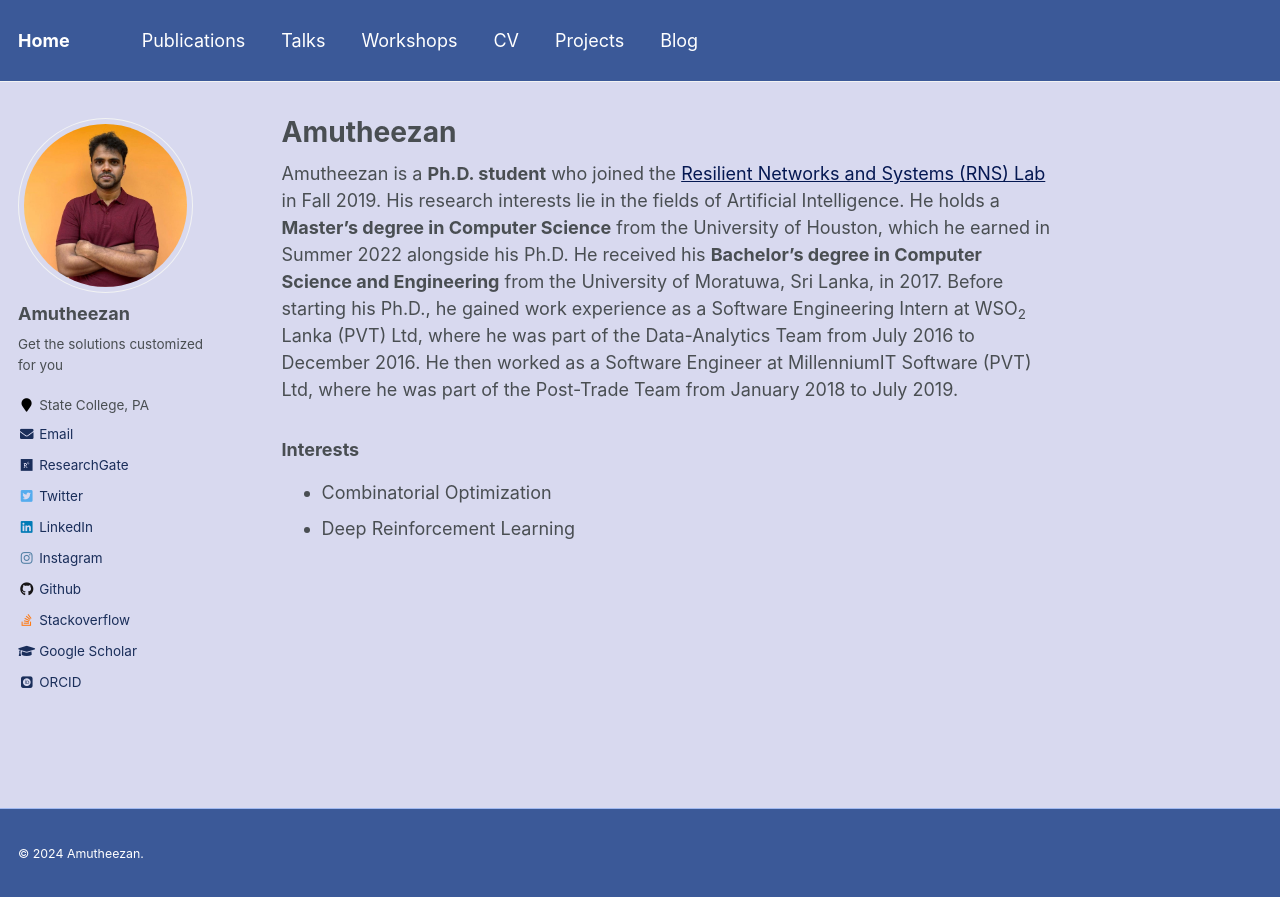
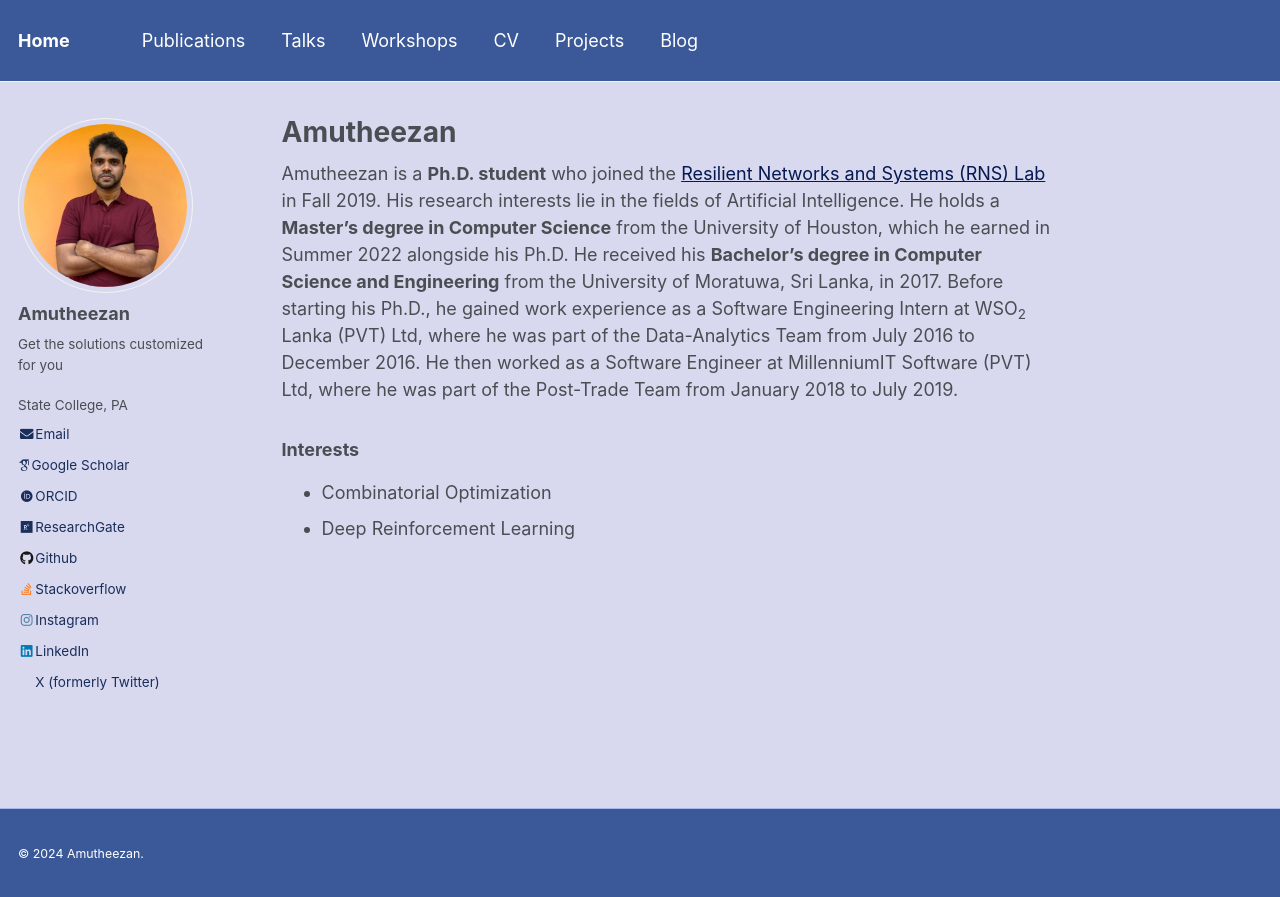
Before and after one commit to Amutheezan/amutheezan.github.io, a Jekyll site: the page built from _pages/about.md, in a window 1280 px wide. Shown: the top 897 px of the page. Built offline with Jekyll 4.4.1, drawn with Linux system fonts in a browser that asks for light colours; some web fonts are replaced.

Commit message:
Update author-profile.html

```diff
--- a/_includes/author-profile.html
+++ b/_includes/author-profile.html
@@ -16,108 +16,140 @@
 
   <div class="author__content">
     <h3 class="author__name">{{ author.name }}</h3>
+    {% if author.pronouns %}<p class="author__pronouns">{{ author.pronouns }}</p>{% endif %}
     {% if author.bio %}<p class="author__bio">{{ author.bio }}</p>{% endif %}
   </div>
 
   <div class="author__urls-wrapper">
     <button class="btn btn--inverse">Follow</button>
     <ul class="author__urls social-icons">
+      <!-- Font Awesome icons / Biographic information  -->
       {% if author.location %}
-        <li><i class="fa fa-fw fa-map-marker" aria-hidden="true"></i> {{ author.location }}</li>
+        <li class="author__desktop"><i class="fa-solid fa-location-dot icon-pad-right" aria-hidden="true"></i>{{ author.location }}</li>
       {% endif %}
       {% if author.employer %}
-        <li><i class="fa fa-fw fa-map-marker" aria-hidden="true"></i> {{ author.employer }}</li>
+        <li class="author__desktop"><i class="fa fa-solid fa-building-columns icon-pad-right" aria-hidden="true"></i>{{ author.employer }}</li>
       {% endif %}
       {% if author.uri %}
-        <li><a href="{{ author.uri }}"><i class="fas fa-fw fa-link" aria-hidden="true"></i> {{ site.data.ui-text[site.locale].website_label | default: "Website" }}</a></li>
+        <li><a href="{{ author.uri }}"><i class="fas fa-fw fa-link icon-pad-right" aria-hidden="true"></i>{{ site.data.ui-text[site.locale].website_label | default: "Website" }}</a></li>
       {% endif %}
       {% if author.email %}
-        <li><a href="mailto:{{ author.email }}"><i class="fas fa-fw fa-envelope" aria-hidden="true"></i> {{ site.data.ui-text[site.locale].email_label | default: "Email" }}</a></li>
+        <li><a href="mailto:{{ author.email }}"><i class="fas fa-fw fa-envelope icon-pad-right" aria-hidden="true"></i>{{ site.data.ui-text[site.locale].email_label | default: "Email" }}</a></li>
+      {% endif %}
+
+      <!-- Font Awesome and Academicons icons / Academic websites -->
+      {% if author.arxiv %}
+        <li><a href="{{ author.arxiv }}"><i class="ai ai-arxiv ai-fw icon-pad-right"></i>arXiv</a></li>
+      {% endif %}
+      {% if author.googlescholar %}
+        <li><a href="{{ author.googlescholar }}"><i class="ai ai-google-scholar icon-pad-right"></i>Google Scholar</a></li>
+      {% endif %}
+      {% if author.impactstory %}
+        <li><a href="{{ author.impactstory }}"><i class="ai ai-impactstory ai-fw icon-pad-right"></i>Impactstory</a></li>
+      {% endif %}
+      {% if author.orcid %}
+        <li><a href="{{ author.orcid }}"><i class="ai ai-orcid ai-fw icon-pad-right"></i>ORCID</a></li>
+      {% endif %}
+      {% if author.pubmed %}
+        <li><a href="{{ author.pubmed }}"><i class="ai ai-pubmed ai-fw icon-pad-right"></i>PubMed</a></li>
+      {% endif %}
+      {% if author.researchgate %}
+        <li><a href="{{ author.researchgate }}"><i class="fab fa-fw fa-researchgate icon-pad-right" aria-hidden="true"></i>ResearchGate</a></li>
+      {% endif %}
+
+      <!-- Font Awesome icons / Repositories and software development -->
+      {% if author.bitbucket %}
+        <li><a href="https://bitbucket.org/{{ author.bitbucket }}"><i class="fab fa-fw fa-bitbucket icon-pad-right" aria-hidden="true"></i>Bitbucket</a></li>
+      {% endif %}
+      {% if author.codepen %}
+        <li><a href="https://codepen.io/{{ author.codepen }}"><i class="fab fa-fw fa-codepen icon-pad-right" aria-hidden="true"></i>CodePen</a></li>
+      {% endif %}
+      {% if author.dribbble %}
+        <li><a href="https://dribbble.com/{{ author.dribbble }}"><i class="fab fa-fw fa-dribbble icon-pad-right" aria-hidden="true"></i>Dribbble</a></li>
+      {% endif %}
+      {% if author.github %}
+        <li><a href="https://github.com/{{ author.github }}"><i class="fab fa-fw fa-github icon-pad-right" aria-hidden="true"></i>Github</a></li>
+      {% endif %}
+      {% if author.kaggle %}
+        <li><a href="https://kaggle.com/{{ author.kaggle }}"><i class="fab fa-fw fa-kaggle icon-pad-right" aria-hidden="true"></i>Kaggle</a></li>
+      {% endif %}
+      {% if author.stackoverflow %}
+        <li><a href="https://www.stackoverflow.com/users/{{ author.stackoverflow }}"><i class="fab fa-fw fa-stack-overflow icon-pad-right" aria-hidden="true"></i>Stackoverflow</a></li>
+      {% endif %}
+
+      <!-- Font Awesome icons / Social media -->
+      {% if author.bluesky %}
+        <li><a href="https://bsky.app/profile/{{ author.bluesky }}"><i class="fab fa-fw fa-bluesky icon-pad-right" aria-hidden="true"></i>Bluesky</a></li>
+      {% endif %}
+      {% if author.facebook %}
+        <li><a href="https://www.facebook.com/{{ author.facebook }}"><i class="fab fa-fw fa-facebook-f icon-pad-right" aria-hidden="true"></i>Facebook</a></li>
+      {% endif %}
+      {% if author.flickr %}
+        <li><a href="https://www.flickr.com/{{ author.flickr }}"><i class="fab fa-fw fa-flickr icon-pad-right" aria-hidden="true"></i>Flickr</a></li>
+      {% endif %}
+      {% if author.foursquare %}
+        <li><a href="https://foursquare.com/{{ author.foursquare }}"><i class="fab fa-fw fa-foursquare icon-pad-right" aria-hidden="true"></i>Foursquare</a></li>
+      {% endif %}
+      {% if author.goodreads %}
+        <li><a href="https://www.goodreads.com/{{ author.goodreads }}"><i class="fab fa-fw fa-goodreads icon-pad-right" aria-hidden="true"></i>Goodreads</a></li>
+      {% endif %}
+      {% if author.google_plus %}
+        <li><a href="https://plus.google.com/+{{ author.google_plus }}"><i class="fab fa-fw fa-google-plus-g icon-pad-right" aria-hidden="true"></i>Google+</a></li>
       {% endif %}
       {% if author.keybase %}
-        <li><a href="https://keybase.io/{{ author.keybase }}"><i class="fas fa-fw fa-key" aria-hidden="true"></i> Keybase</a></li>
+        <li><a href="https://keybase.io/{{ author.keybase }}"><i class="fas fa-fw fa-key icon-pad-right" aria-hidden="true"></i>Keybase</a></li>
       {% endif %}
-       {% if author.researchgate %}
-        <li><a href="{{ author.researchgate }}"><i class="fab fa-fw fa-researchgate" aria-hidden="true"></i> ResearchGate</a></li>
+      {% if author.instagram %}
+        <li><a href="https://instagram.com/{{ author.instagram }}"><i class="fab fa-fw fa-instagram icon-pad-right" aria-hidden="true"></i>Instagram</a></li>
+      {% endif %}
+      {% if author.lastfm %}
+        <li><a href="https://lastfm.com/user/{{ author.lastfm }}"><i class="fab fa-fw fa-lastfm icon-pad-right" aria-hidden="true"></i>Last.fm</a></li>
+      {% endif %}
+      {% if author.linkedin %}
+        <li><a href="https://www.linkedin.com/in/{{ author.linkedin }}"><i class="fab fa-fw fa-linkedin icon-pad-right" aria-hidden="true"></i>LinkedIn</a></li>
+      {% endif %}
+      {% if author.mastodon %}
+        <li><a href="{{ author.mastodon }}"><i class="fab fa-fw fa-mastodon icon-pad-right" aria-hidden="true"></i>Mastodon</a></li>
+      {% endif %}
+      {% if author.medium %}
+        <li><a href="{{ author.medium }}"><i class="fab fa-fw fa-medium icon-pad-right" aria-hidden="true"></i>Medium</a></li>
+      {% endif %}
+      {% if author.pinterest %}
+        <li><a href="https://www.pinterest.com/{{ author.pinterest }}"><i class="fab fa-fw fa-pinterest icon-pad-right" aria-hidden="true"></i>Pinterest</a></li>
+      {% endif %}
+      {% if author.soundcloud %}
+        <li><a href="https://soundcloud.com/{{ author.soundcloud }}"><i class="fab fa-fw fa-soundcloud icon-pad-right" aria-hidden="true"></i>Soundcloud</a></li>
+      {% endif %}
+      {% if author.steam %}
+        <li><a href="https://steamcommunity.com/id/{{ author.steam }}"><i class="fab fa-fw fa-steam icon-pad-right" aria-hidden="true"></i>Steam</a></li>
+      {% endif %}
+      {% if author.telegram %}
+        <li><a href="{{ author.telegram }}"><i class="fab fa-fw fa-telegram icon-pad-right" aria-hidden="true"></i>Telegram</a></li>
+      {% endif %}
+      {% if author.tumblr %}
+        <li><a href="https://{{ author.tumblr }}.tumblr.com"><i class="fab fa-fw fa-tumblr icon-pad-right" aria-hidden="true"></i>Tumblr</a></li>
       {% endif %}
       {% if author.twitter %}
-        <li><a href="https://twitter.com/{{ author.twitter }}"><i class="fab fa-fw fa-twitter-square" aria-hidden="true"></i> Twitter</a></li>
+        <li><a href="https://twitter.com/{{ author.twitter }}"><i class="fab fa-fw fa-x-twitter icon-pad-right" aria-hidden="true"></i>X (formerly Twitter)</a></li>
       {% endif %}
-      {% if author.facebook %}
-        <li><a href="https://www.facebook.com/{{ author.facebook }}"><i class="fab fa-fw fa-facebook-square" aria-hidden="true"></i> Facebook</a></li>
+      {% if author.vine %}
+        <li><a href="https://vine.co/u/{{ author.vine }}"><i class="fab fa-fw fa-vine icon-pad-right" aria-hidden="true"></i>Vine</a></li>
       {% endif %}
-      {% if author.google_plus %}
-        <li><a href="https://plus.google.com/+{{ author.google_plus }}"><i class="fab fa-fw fa-google-plus" aria-hidden="true"></i> Google+</a></li>
+      {% if author.weibo %}
+        <li><a href="https://www.weibo.com/{{ author.weibo }}"><i class="fab fa-fw fa-weibo icon-pad-right" aria-hidden="true"></i>Weibo</a></li>
       {% endif %}
-      {% if author.linkedin %}
-        <li><a href="https://www.linkedin.com/in/{{ author.linkedin }}"><i class="fab fa-fw fa-linkedin" aria-hidden="true"></i> LinkedIn</a></li>
+      {% if author.wikipedia %}
+        <li><a href="https://en.wikipedia.org/wiki/User:{{ author.wikipedia }}"><i class="fab fa-fw fa-wikipedia-w icon-pad-right" aria-hidden="true"></i>Wikipedia</a></li>
       {% endif %}
       {% if author.xing %}
-        <li><a href="https://www.xing.com/profile/{{ author.xing }}"><i class="fab fa-fw fa-xing-square" aria-hidden="true"></i> XING</a></li>
-      {% endif %}
-      {% if author.instagram %}
-        <li><a href="https://instagram.com/{{ author.instagram }}"><i class="fab fa-fw fa-instagram" aria-hidden="true"></i> Instagram</a></li>
-      {% endif %}
-      {% if author.tumblr %}
-        <li><a href="https://{{ author.tumblr }}.tumblr.com"><i class="fab fa-fw fa-tumblr-square" aria-hidden="true"></i> Tumblr</a></li>
-      {% endif %}
-      {% if author.bitbucket %}
-        <li><a href="https://bitbucket.org/{{ author.bitbucket }}"><i class="fab fa-fw fa-bitbucket" aria-hidden="true"></i> Bitbucket</a></li>
-      {% endif %}
-      {% if author.github %}
-        <li><a href="https://github.com/{{ author.github }}"><i class="fab fa-fw fa-github" aria-hidden="true"></i> Github</a></li>
-      {% endif %}
-      {% if author.stackoverflow %}
-        <li><a href="https://www.stackoverflow.com/users/{{ author.stackoverflow }}"><i class="fab fa-fw fa-stack-overflow" aria-hidden="true"></i> Stackoverflow</a></li>
-      {% endif %}
-      {% if author.lastfm %}
-        <li><a href="https://lastfm.com/user/{{ author.lastfm }}"><i class="fab fa-fw fa-lastfm-square" aria-hidden="true"></i> Last.fm</a></li>
-      {% endif %}
-      {% if author.dribbble %}
-        <li><a href="https://dribbble.com/{{ author.dribbble }}"><i class="fab fa-fw fa-dribbble-square" aria-hidden="true"></i> Dribbble</a></li>
-      {% endif %}
-      {% if author.pinterest %}
-        <li><a href="https://www.pinterest.com/{{ author.pinterest }}"><i class="fab fa-fw fa-pinterest" aria-hidden="true"></i> Pinterest</a></li>
-      {% endif %}
-      {% if author.foursquare %}
-        <li><a href="https://foursquare.com/{{ author.foursquare }}"><i class="fab fa-fw fa-foursquare" aria-hidden="true"></i> Foursquare</a></li>
-      {% endif %}
-      {% if author.steam %}
-        <li><a href="https://steamcommunity.com/id/{{ author.steam }}"><i class="fab fa-fw fa-steam-square" aria-hidden="true"></i> Steam</a></li>
+        <li><a href="https://www.xing.com/profile/{{ author.xing }}"><i class="fab fa-fw fa-xing icon-pad-right" aria-hidden="true"></i>XING</a></li>
       {% endif %}
       {% if author.youtube %}
-        <li><a href="https://www.youtube.com/user/{{ author.youtube }}"><i class="fab fa-fw fa-youtube" aria-hidden="true"></i> YouTube</a></li>
+        <li><a href="https://www.youtube.com/user/{{ author.youtube }}"><i class="fab fa-fw fa-youtube icon-pad-right" aria-hidden="true"></i>YouTube</a></li>
       {% endif %}
-      {% if author.soundcloud %}
-        <li><a href="https://soundcloud.com/{{ author.soundcloud }}"><i class="fab fa-fw fa-soundcloud" aria-hidden="true"></i> Soundcloud</a></li>
+      {% if author.zhihu %}
+      <li><a href="{{ author.zhihu }}"><i class="fab fa-fw fa-zhihu icon-pad-right" aria-hidden="true"></i>Zhihu</a></li>
       {% endif %}
-      {% if author.weibo %}
-        <li><a href="https://www.weibo.com/{{ author.weibo }}"><i class="fab fa-fw fa-weibo" aria-hidden="true"></i> Weibo</a></li>
-      {% endif %}
-      {% if author.flickr %}
-        <li><a href="https://www.flickr.com/{{ author.flickr }}"><i class="fab fa-fw fa-flickr" aria-hidden="true"></i> Flickr</a></li>
-      {% endif %}
-      {% if author.codepen %}
-        <li><a href="https://codepen.io/{{ author.codepen }}"><i class="fab fa-fw fa-codepen" aria-hidden="true"></i> CodePen</a></li>
-      {% endif %}
-      {% if author.vine %}
-        <li><a href="https://vine.co/u/{{ author.vine }}"><i class="fab fa-fw fa-vine" aria-hidden="true"></i> Vine</a></li>
-      {% endif %}
-      {% if author.googlescholar %}
-        <li><a href="{{ author.googlescholar }}"><i class="fas fa-fw fa-graduation-cap"></i> Google Scholar</a></li>
-      {% endif %}
-      {% if author.pubmed %}
-        <li><a href="{{ author.pubmed }}"><i class="ai ai-pubmed-square ai-fw"></i> PubMed</a></li>
-      {% endif %}
-      {% if author.orcid %}
-        <li><a href="{{ author.orcid }}"><i class="ai ai-orcid-square ai-fw"></i> ORCID</a></li>
-      {% endif %}
-      {% if author.impactstory %}
-        <li><a href="{{ author.impactstory }}"><i class="ai ai-impactstory ai-fw"></i> Impactstory</a></li>
-      {% endif %}
-      {% if author.wikipedia %}
-        <li><a href="https://en.wikipedia.org/wiki/User:{{ author.wikipedia }}"><i class="fab fa-fw fa-wikipedia-w" aria-hidden="true"></i> Wikipedia</a></li>
-{% endif %}
     </ul>
   </div>
 </div>
```
